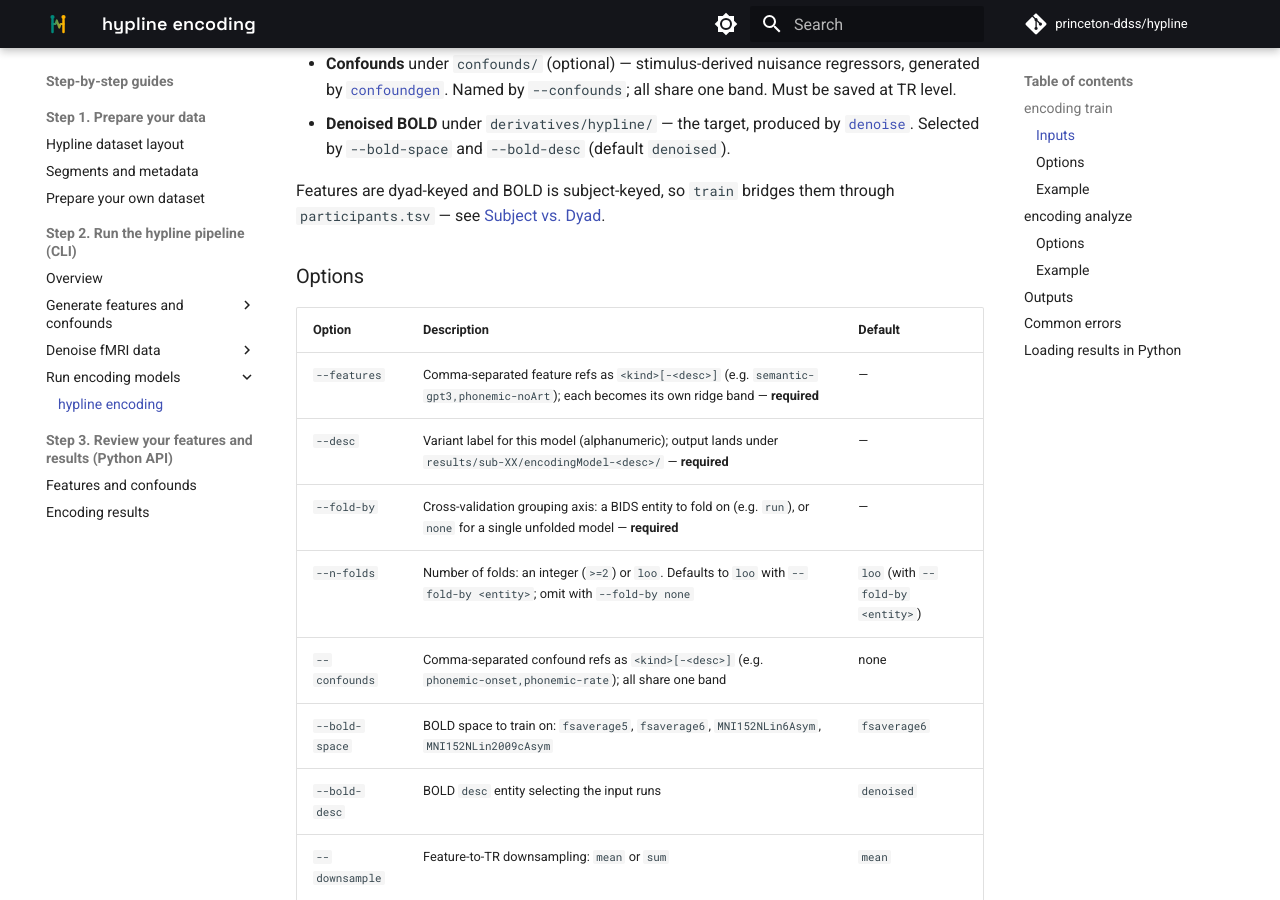
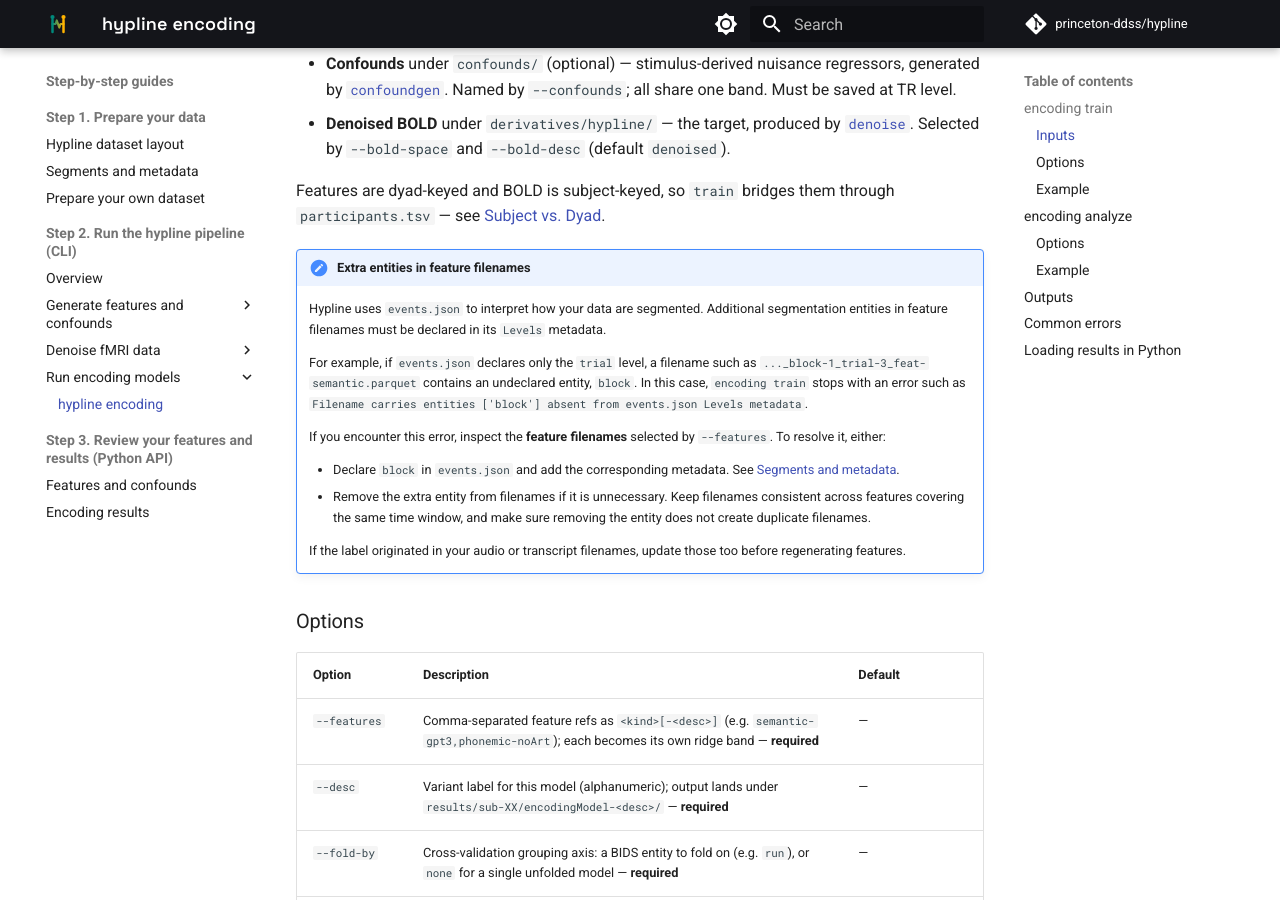
Before and after one commit to princeton-ddss/hypline, an MkDocs documentation site: the page built from docs/mkdocs/step-by-step/encoding.md, in a window 1280 px wide and 900 px high, scrolled down 1229 px. Built offline with MkDocs 1.6.1 and Material for MkDocs 9.7.7, drawn with Linux system fonts in a browser that asks for light colours; comment, search, counter and statistics services are not loaded; the version menu is left out.

Commit message:
Document handling of extra entities in feature filenames
Added note on handling extra entities in feature filenames and resolving related errors.

```diff
--- a/docs/mkdocs/step-by-step/encoding.md
+++ b/docs/mkdocs/step-by-step/encoding.md
@@ -60,6 +60,31 @@ hypline encoding train <dataset-root> \
 Features are dyad-keyed and BOLD is subject-keyed, so `train` bridges them
 through `participants.tsv` — see [Subject vs.
 Dyad](layout.md#subject-vs-dyad).
+
+!!! note "Extra entities in feature filenames"
+
+    Hypline uses `events.json` to interpret how your data are segmented.
+    Additional segmentation entities in feature filenames must be
+    declared in its `Levels` metadata.
+
+    For example, if `events.json` declares only the `trial` level,
+    a filename such as `..._block-1_trial-3_feat-semantic.parquet`
+    contains an undeclared entity, `block`. In this case,
+    `encoding train` stops with an error such as
+    `Filename carries entities ['block'] absent from events.json Levels metadata`.
+
+    If you encounter this error, inspect the **feature filenames**
+    selected by `--features`. To resolve it, either:
+
+    - Declare `block` in `events.json` and add the corresponding metadata. See
+      [Segments and metadata](segments.md).
+    - Remove the extra entity from filenames if it is unnecessary.
+      Keep filenames consistent across features covering the same
+      time window, and make sure removing the entity does not create
+      duplicate filenames.
+
+    If the label originated in your audio or transcript filenames,
+    update those too before regenerating features.
 
 ### Options
 
```
